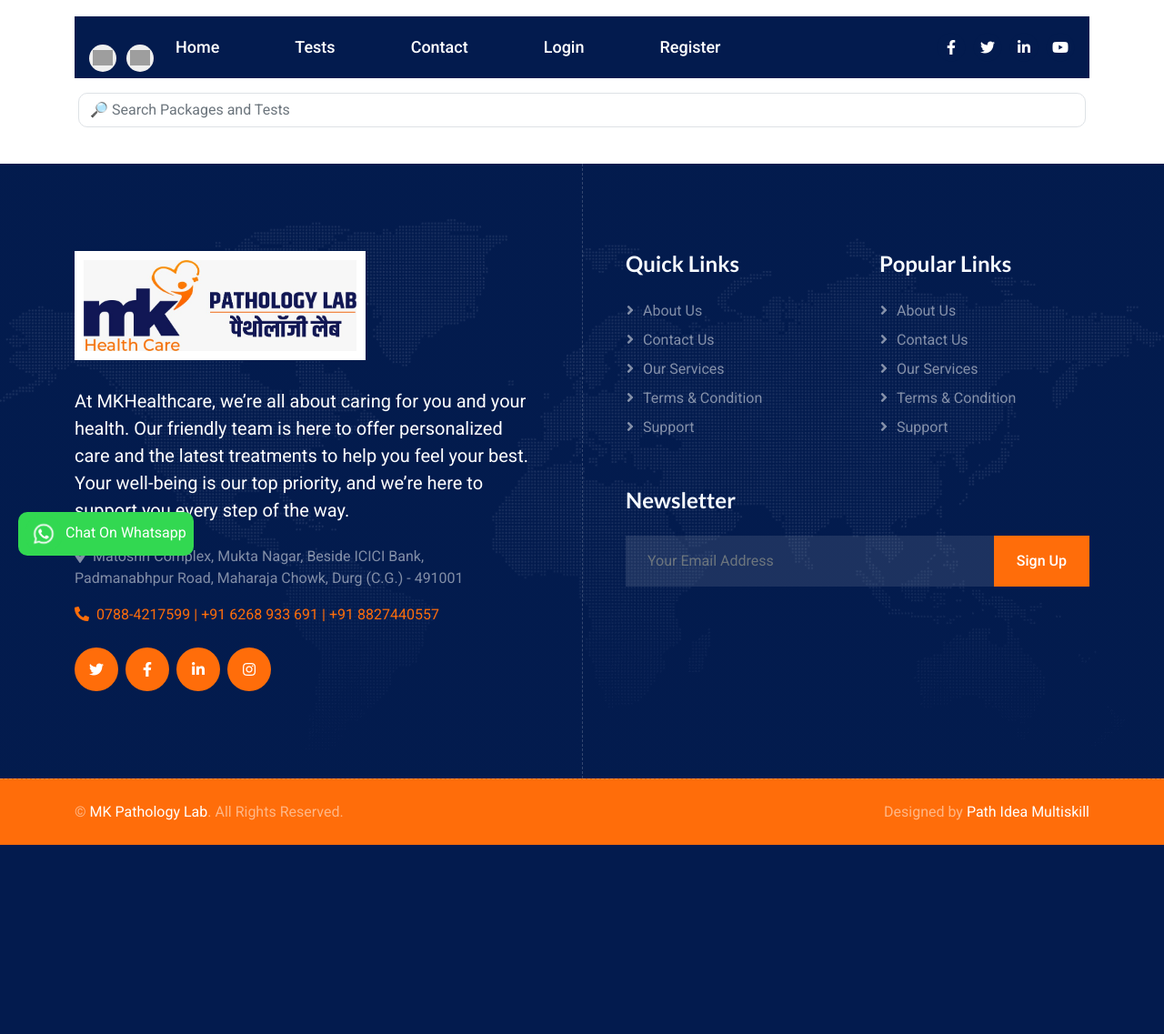
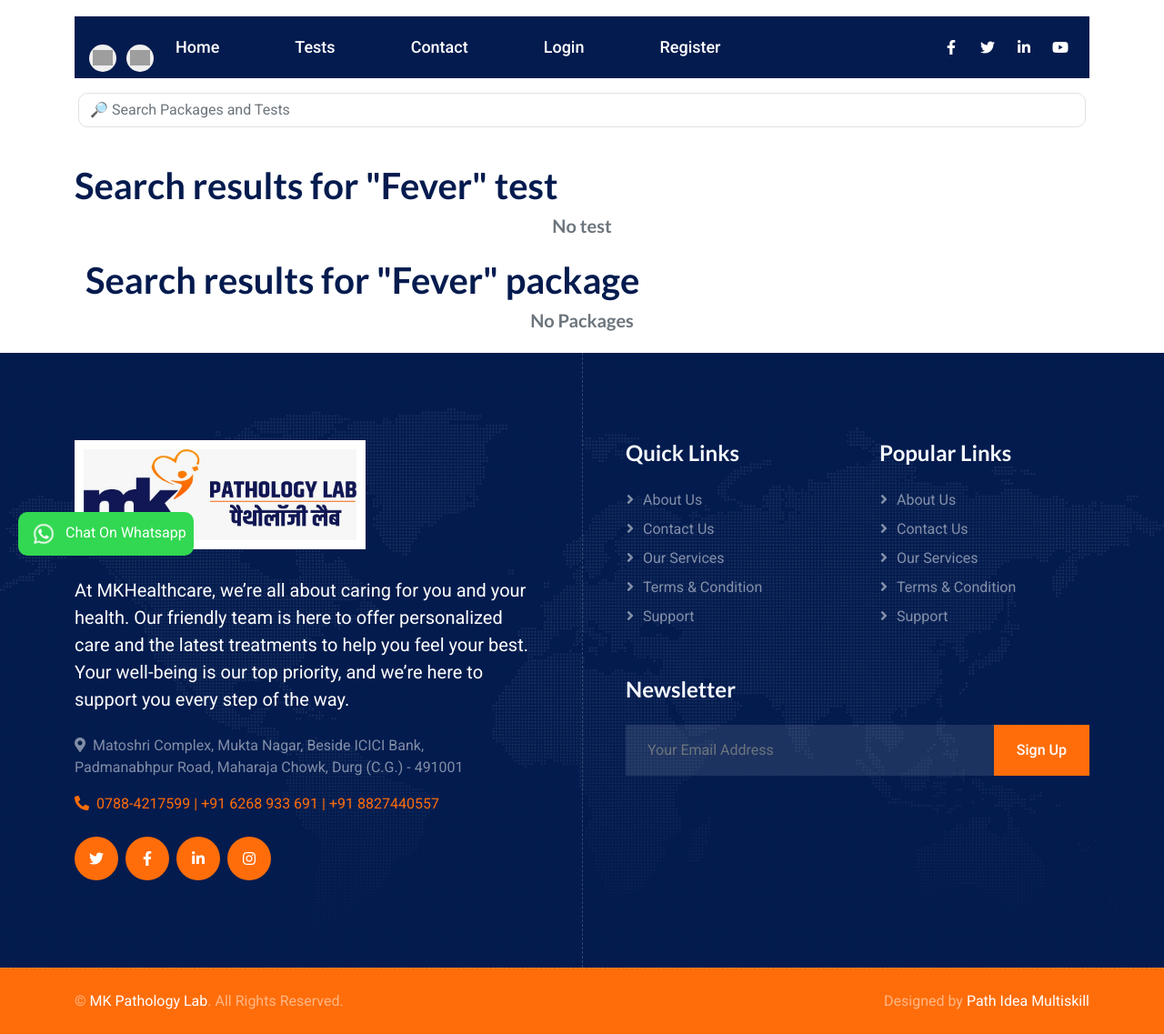
Before and after one commit to tipsyCodr/mkpathology, a Laravel app: page /search/category/1 in a window 1280 px wide. Shown: the part 169-1306 px from the top of the page at 91% size. Before the commit the page ends 1098 px from the top, so only its background shows below. Run offline with Laravel 12, Linux system fonts and the light colour scheme; data comes from the database, SQL or seed files in the repository; some libraries are stand-ins or nearby versions; grey boxes are pictures that could not be loaded.

Commit message:
Added result in search panel

```diff
--- a/main/app/Http/Controllers/WebController.php
+++ b/main/app/Http/Controllers/WebController.php
@@ -63,11 +63,13 @@ class WebController extends Controller
 
         foreach ($testsByCategory as $test) {
             echo $test->name;
+            echo $test->price;
             echo '<br>';
         }
 
         foreach ($packageByCategory as $package) {
             echo $package->name;
+            echo $package->price;
             echo '<br>';
         }
     }
--- a/main/resources/views/components/guest.blade.php
+++ b/main/resources/views/components/guest.blade.php
@@ -85,8 +85,8 @@
                     </div>
                 </div>
                 <!-- <a href="index.html" class="h1 text-primary mb-0">Lab<span class="text-dark">sky</span></a> -->
-                <a href="index.html" class="h1 text-primary mb-0"><img src={{ asset('assets/img/logo_trans.png') }}
-                        width="300" alt=""></a>
+                <a href="{{ route('home') }}" class="h1 text-primary mb-0"><img
+                        src={{ asset('assets/img/logo_trans.png') }} width="300" alt=""></a>
                 <div class="d-flex">
                     <i class="bi bi-envelope fs-2"></i>
                     <div class="ms-3">
--- a/main/resources/views/search.blade.php
+++ b/main/resources/views/search.blade.php
@@ -30,22 +30,87 @@
     @endif
 
     @if (isset($testsByCategory) || isset($packageByCategory))
-        <div class="d-flex">
-            @if ($testsByCategory)
-                <div class="list-unstyled d-flex flex-sm-column flex-lg-row flex-wrap justify-content-evenly">
+        @if ($testsByCategory)
+            <div class="container">
+                <h1>Search results for "Fever" test</h1>
+                <div class=" list-unstyled d-flex flex-sm-column flex-lg-row flex-wrap justify-content-evenly">
                     @foreach ($testsByCategory as $test)
-                        <div class="m-2 p-2  d-flex flex-column" style="">
-                            <img class='img-fluid rounded-pill m-auto pe-auto'
-                                style="width: 70%; background-color: #f4fcfd;" src="{{ $test->img }}" alt="">
-                            <a href="{{ route('test.view.select', $test->id) }}"
-                                style="white-space: nowrap;color: #000;">{{ $test->name }}</a>
+                        <div class="m-2 p-4  d-flex flex-column border" style="width:500px">
+                            <div class="d-flex flex-row justify-content-between ">
+                                <p>
+                                    <b class=""><a class="d-block text-accent fs-4"
+                                            href="{{ route('view.description', ['type' => 'test', 'id' => $test->id]) }}"
+                                            style="width:265px; height:100px">
+                                            {{ $test->name }}
+                                        </a></b>
+                                </p>
+                                <div style="width:60px;"></div>
+                                <p class="text-dark bold font-weight-bold m-0 fs-5">₹{{ $test->price }}</p>
+                            </div>
+                            <div class="body d-flex flex-row justify-content-between">
+                                <div class="">
+                                    <p class="text-dark m-0" style='max-height: 48px;'>{{ $test->description }} </p>
+                                    <small class='d-inline-block mb-2'>Reports in <span
+                                            class='badge badge-danger bg-dark  rounded-pill'>72hr</span>
+                                    </small>
+                                </div>
+                                <div class="">
+                                    <a href="{{ route('test.view.select', $test->id) }}"
+                                        class="bg-accent d-block text-white btn">Book</a>
+                                </div>
+                            </div>
                         </div>
                     @endforeach
                 </div>
+            </div>
+            @if ($testsByCategory->count() < 1)
+                <h5 class="text-center text-muted"> No test</h5>
+            @endif
+        @endif
+
+        <div class="container my-4">
+            @if ($packageByCategory)
+                <div class="container">
+                    <h1>Search results for "Fever" package</h1>
+                    <div class=" list-unstyled d-flex flex-sm-column flex-lg-row flex-wrap justify-content-evenly">
+                        @foreach ($packageByCategory as $package)
+                            <div class="m-2 p-4  d-flex flex-column border" style="width:500px">
+                                <div class="d-flex flex-row justify-content-between ">
+                                    <p>
+                                        <b class=""><a class="d-block text-accent fs-4"
+                                                href="{{ route('view.description', ['type' => 'test', 'id' => $package->id]) }}"
+                                                style="width:265px; height:100px">
+                                                {{ $package->name }}
+                                            </a></b>
+                                    </p>
+                                    <div style="width:60px;"></div>
+                                    <p class="text-dark bold font-weight-bold m-0 fs-5">₹{{ $package->price }}</p>
+                                </div>
+                                <div class="body d-flex flex-row justify-content-between">
+                                    <div class="">
+                                        <p class="text-dark m-0" style='max-height: 48px;'>{{ $package->description }}
+                                        </p>
+                                        <small class='d-inline-block mb-2'>Reports in <span
+                                                class='badge badge-danger bg-dark  rounded-pill'>72hr</span>
+                                        </small>
+                                    </div>
+                                    <div class="">
+                                        <a href="{{ route('test.view.select', $package->id) }}"
+                                            class="bg-accent d-block text-white btn">Book</a>
+                                    </div>
+                                </div>
+                            </div>
+                        @endforeach
+                    </div>
+                </div>
+                @if ($packageByCategory->count() < 1)
+                    <h5 class="text-center text-muted"> No Packages</h5>
+                @endif
+
+            @endif
         </div>
+
     @endif
     </div>
 
-
-    @endif
 </x-guest>
```
